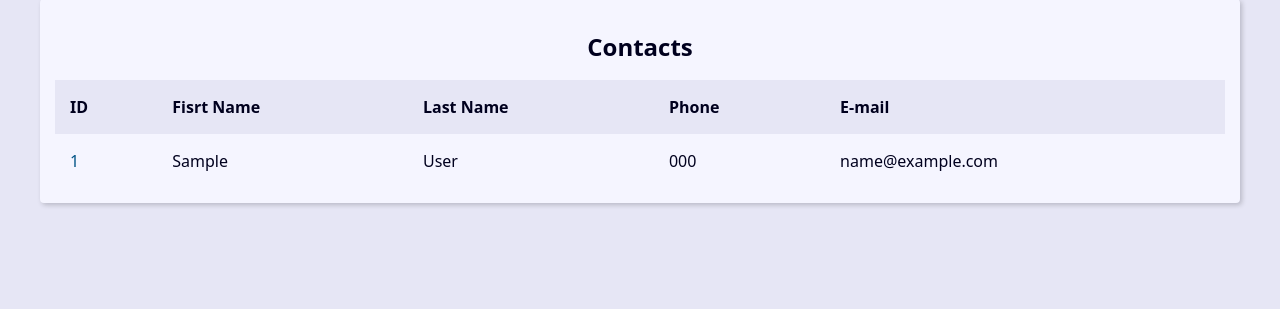
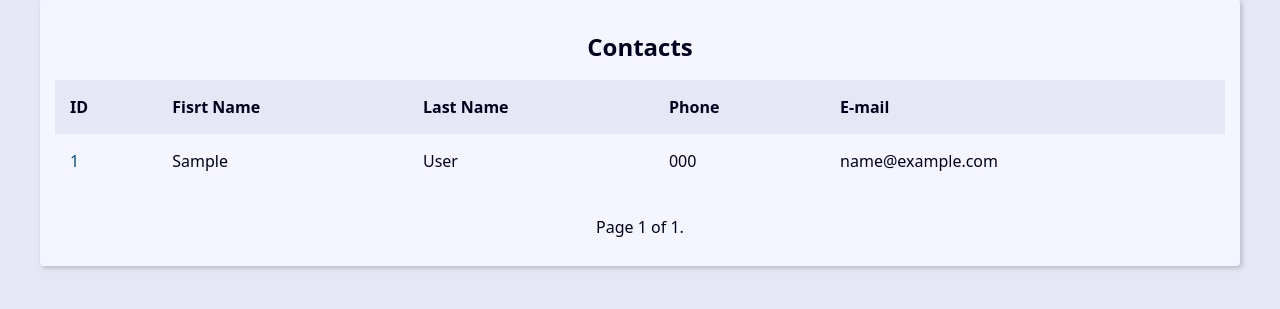
Before and after one commit to SilvanoMarini/ContactManager, a Django app: page / in a window 1280 px wide. Shown: the part 270-579 px from the top of the page. Run offline with Django 5.2, Linux system fonts and the light colour scheme; tables that the repository leaves empty hold one stand-in row (values such as "Sample post").

Commit message:
feat(contacts): introduce paginated contact listing with reusable pagination component
Refactor templates to use page_obj and add pagination navigation
with query string persistence for search results.

```diff
--- a/contact_manager/base_templates/global/base.html
+++ b/contact_manager/base_templates/global/base.html
@@ -10,6 +10,7 @@
     {% block content %}
 
     {% endblock content %}
+    {% include "global/partials/_pagination.html" %}
   </main>
 </body>
 </html>
--- /dev/null
+++ b/contact_manager/base_templates/global/partials/_pagination.html
@@ -0,0 +1,19 @@
+{% if page_obj %}
+  <div class="pagination">
+      <span class="step-links">
+          {% if page_obj.has_previous %}
+              <a href="?page=1&q={{ request.GET.q.strip }}">&laquo; first</a>
+              <a href="?page={{ page_obj.previous_page_number }}&q={{ request.GET.q.strip }}">previous</a>
+          {% endif %}
+
+          <span class="current">
+              Page {{ page_obj.number }} of {{ page_obj.paginator.num_pages }}.
+          </span>
+
+          {% if page_obj.has_next %}
+              <a href="?page={{ page_obj.next_page_number }}&q={{ request.GET.q.strip }}">next</a>
+              <a href="?page={{ page_obj.paginator.num_pages }}&q={{ request.GET.q.strip }}">last &raquo;</a>
+          {% endif %}
+      </span>
+  </div>
+{% endif %}
--- a/contact_manager/contacts/templates/contacts/index.html
+++ b/contact_manager/contacts/templates/contacts/index.html
@@ -1,7 +1,7 @@
 {% extends "global/base.html" %}
 
 {% block content %}
-{% if contacts %}
+{% if page_obj %}
   <div class="responsive-table">
     <table class="contacts-table">
       <caption class="table-caption">
@@ -18,7 +18,7 @@
       </thead>
 
       <tbody>
-        {% for contact in contacts %}
+        {% for contact in page_obj %}
           <tr class="table-row">
             <td class="table-cel">
               <a
--- a/contact_manager/contacts/views/contacts_views.py
+++ b/contact_manager/contacts/views/contacts_views.py
@@ -1,5 +1,6 @@
 from django.shortcuts import render, get_object_or_404, redirect
 from django.db.models import Q
+from django.core.paginator import Paginator
 from contacts.models import Contact
 
 
@@ -8,8 +9,12 @@ def index(request):
         .filter(show=True)\
         .order_by('first_name', 'last_name')
 
+    paginator = Paginator(contacts, 10)
+    page_number = request.GET.get('page')
+    page_obj = paginator.get_page(page_number)
+
     context = {
-        'contacts': contacts,
+        'page_obj': page_obj,
         'site_title': 'Contacts | '
     }
 
@@ -53,8 +58,12 @@ def search(request):
                 )\
         .order_by('first_name', 'last_name')
 
+    paginator = Paginator(contacts, 10)
+    page_number = request.GET.get('page')
+    page_obj = paginator.get_page(page_number)
+
     context = {
-        'contacts': contacts,
+        'page_obj': page_obj,
         'site_title': f'Search: {searched_contact} | ',
         'searched_contact': searched_contact
     }
```
